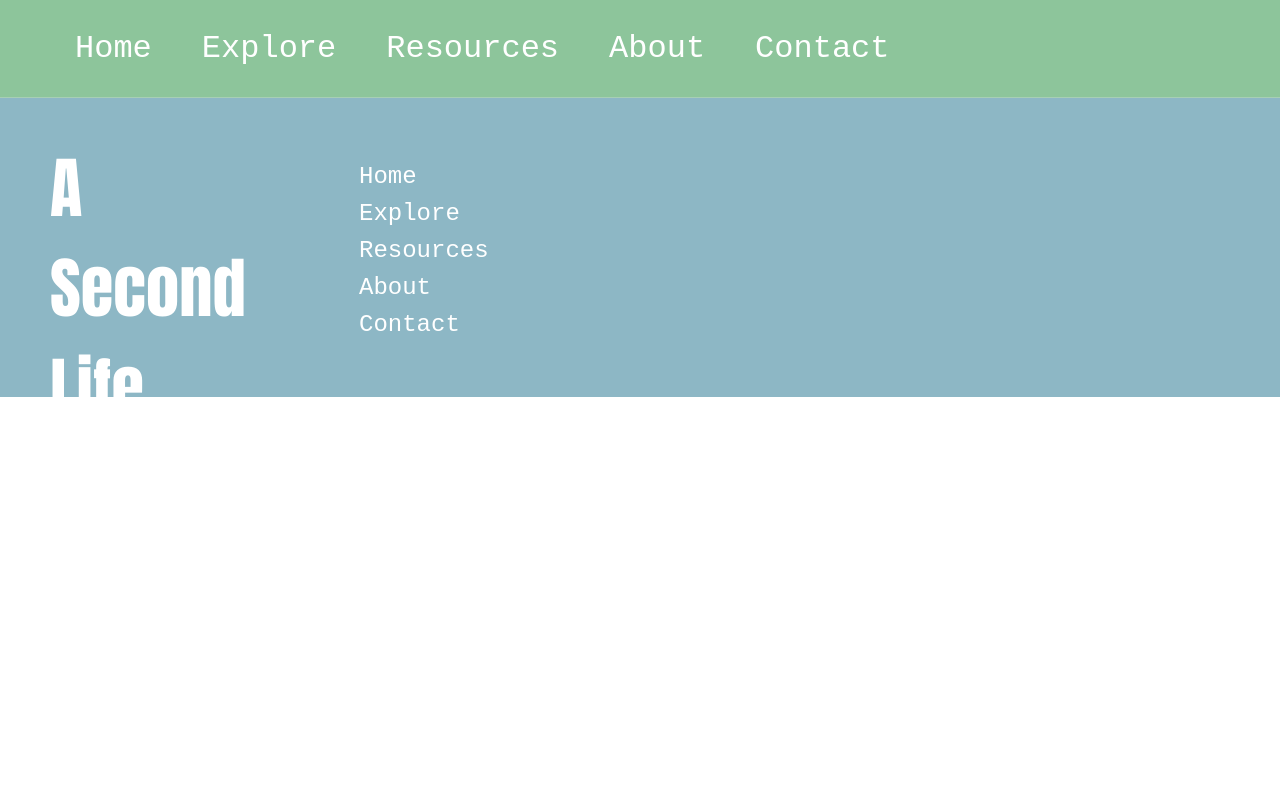
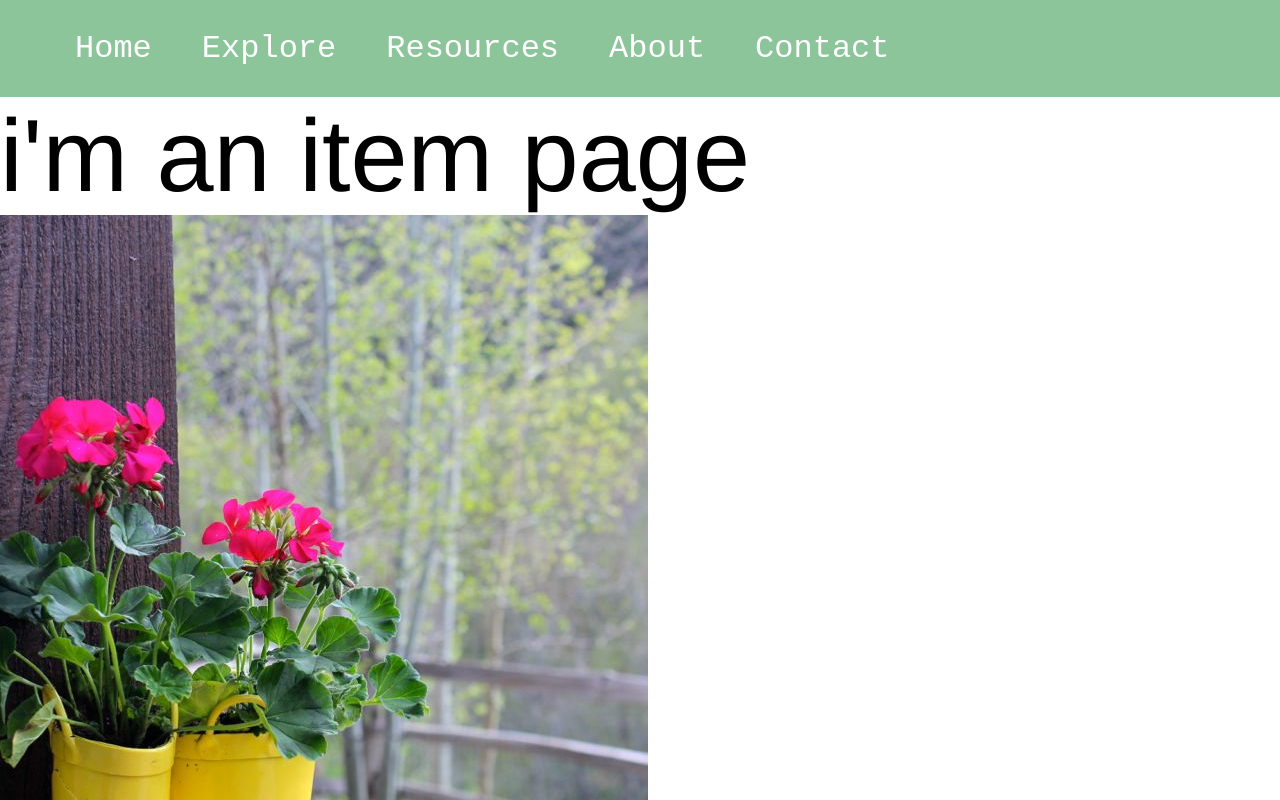
Before and after one commit to berynsw/ASecondLifeWebsite, a Vue app: page /items/rubberboots in a window 1280 px wide. Shown: the top 800 px of the page. Built offline with nearby package versions, Linux system fonts and the light colour scheme.

Commit message:
added components/items/ folder, made dummy item page and link to it in dropdown menu!

```diff
--- a/src/components/UpcycleSearch.vue
+++ b/src/components/UpcycleSearch.vue
@@ -8,6 +8,10 @@
          <button @click="showText = !showText" class="boxButton">🔍 Search By Category</button>
 
          <div v-if="showText">
+
+            <!-- obviously haven't formatted this correctly in the dropdown but wanted to see if it would work! -->
+            <router-link class="menuItem" to="./items/rubberboots">Rubber Boots</router-link>
+
             <button @click="showHello = !showHello" class="optionButton">Plastic</button>
             <button @click="showHello = !showHello" class="optionButton">Metal</button>
             <button @click="showHello = !showHello" class="optionButton">Wood</button>
--- /dev/null
+++ b/src/components/items/RubberBoots.vue
@@ -0,0 +1,22 @@
+<template>
+    <div>
+        <p>
+            i'm an item page
+            <img :src="require(`@/components/items/images/boots.jpg`)">
+        </p>
+    </div>
+
+</template>
+
+<script>
+export default {
+  name: 'item1',
+}
+</script>
+
+<style scoped>
+p{
+    color: black;
+    font-size: 77pt;
+}
+</style>
```
Also changed, not shown: src/main.js (+6 -1 lines), src/components/items/images/boots.jpg (added), src/components/items/images/logo.png (added).
